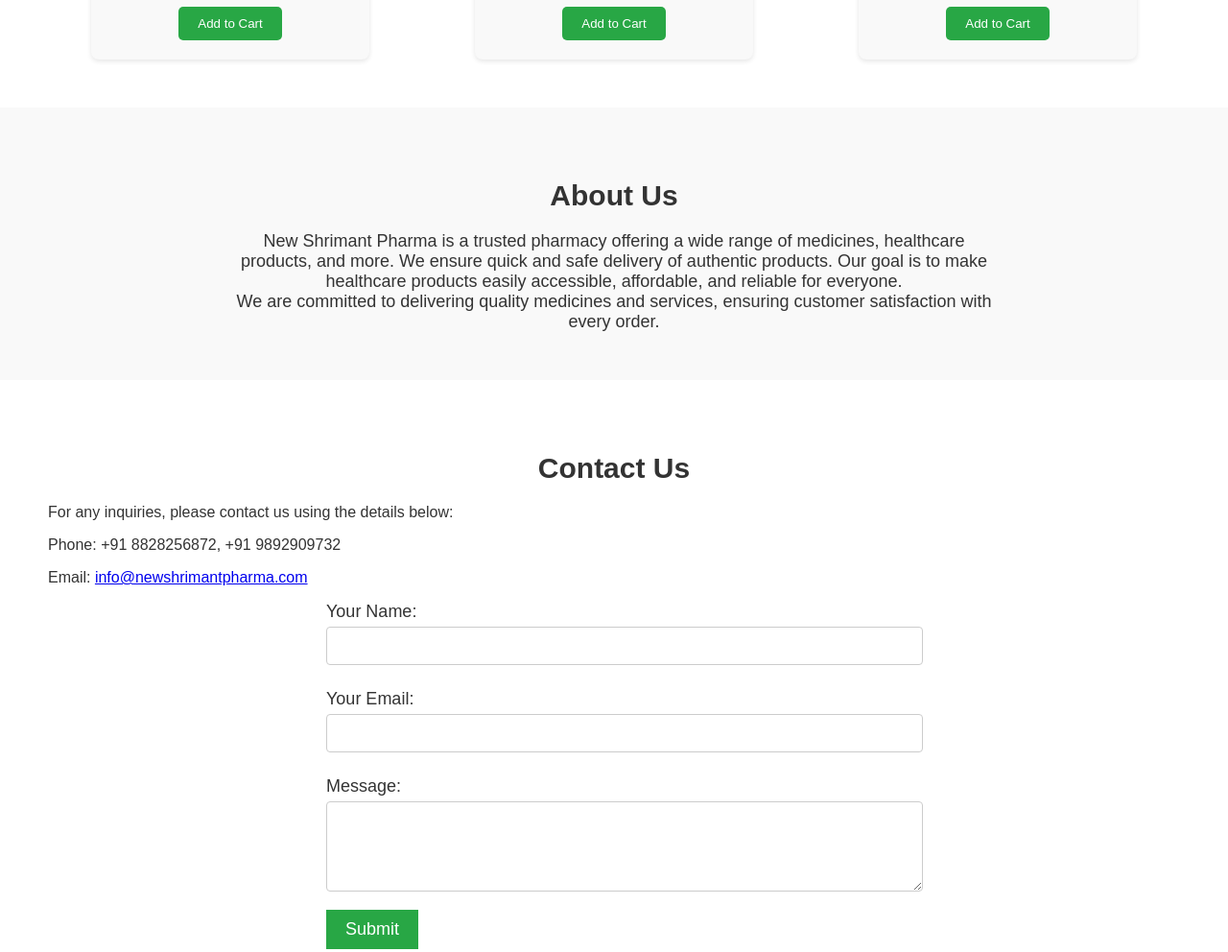
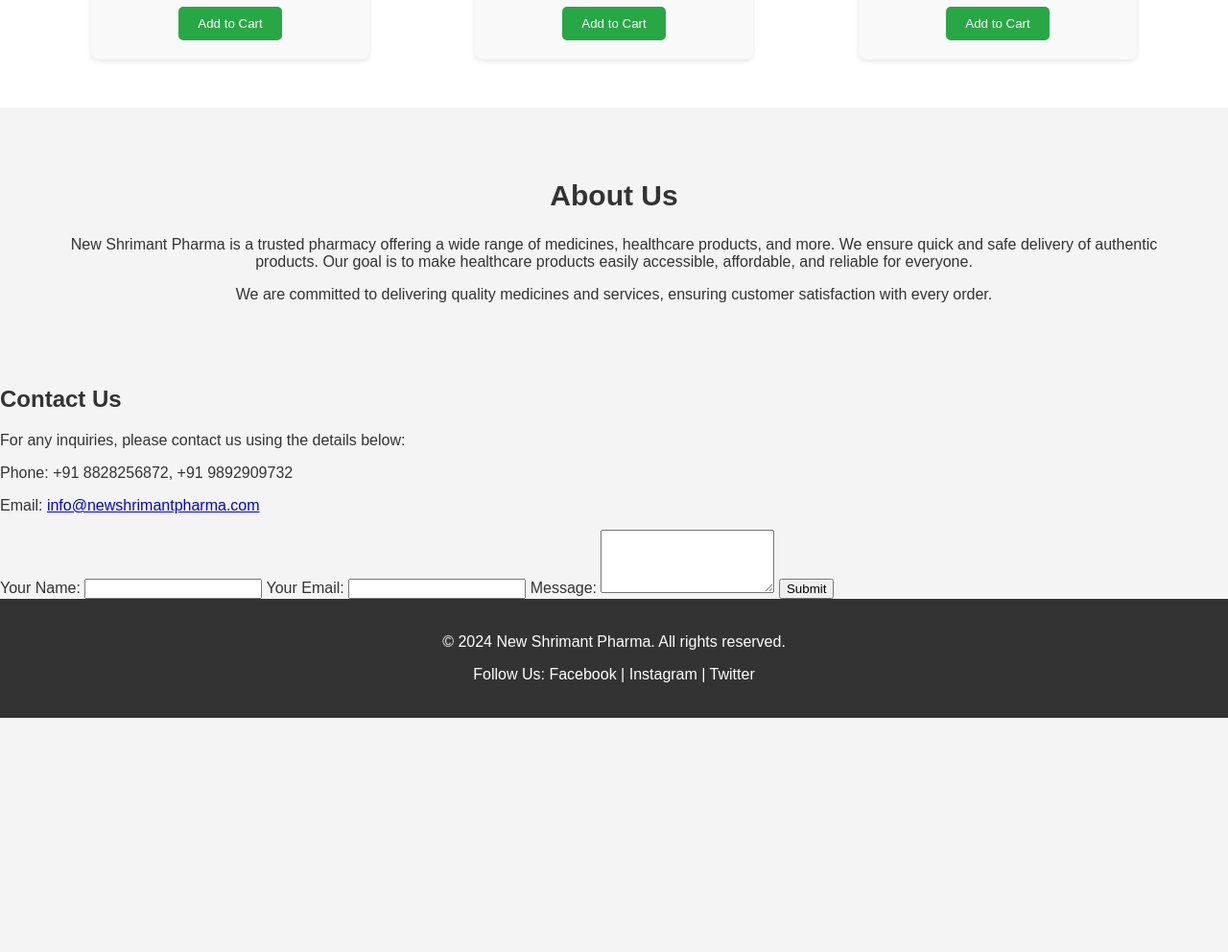
Before and after one commit to manojjadhav07022018/new-shrimant-pharma, a plain HTML site: page index.html in a window 1280 px wide. Shown: the part 1263-2255 px from the top of the page at 96% size. After the commit the page ends 2011 px from the top, so only its background shows below. Drawn offline with Linux system fonts and the light colour scheme; a script that the page names is missing.

Commit message:
Update styles.css

```diff
--- a/styles.css
+++ b/styles.css
@@ -95,8 +95,8 @@
 .product-list {
     display: flex;
     justify-content: space-around;
+    gap: 20px;
     flex-wrap: wrap;
-    gap: 20px;
 }
 
 .product-card {
@@ -113,20 +113,19 @@
     transform: translateY(-10px);
 }
 
+.product-logo {
+    margin-bottom: 10px;
+}
+
 .product-card img {
     width: 100%;
     height: auto;
     border-radius: 8px;
 }
 
-.product-logo {
-    margin-bottom: 10px;
-}
-
 .product-card h3 {
     margin-top: 10px;
     font-size: 22px;
-    color: #333;
 }
 
 .product-card .price {
@@ -154,69 +153,15 @@
     background-color: #218838;
 }
 
-
 /* About Section */
 .about {
     padding: 50px;
-    background-color: #f9f9f9;
+    background-color: #f4f4f4;
+    text-align: center;
 }
 
 .about h2 {
-    text-align: center;
     font-size: 30px;
-    margin-bottom: 20px;
-}
-
-.about p {
-    font-size: 18px;
-    text-align: center;
-    max-width: 800px;
-    margin: 0 auto;
-}
-
-/* Contact Section */
-.contact {
-    padding: 50px;
-    background-color: white;
-}
-
-.contact h2 {
-    text-align: center;
-    font-size: 30px;
-    margin-bottom: 20px;
-}
-
-.contact form {
-    max-width: 600px;
-    margin: 0 auto;
-}
-
-.contact label {
-    display: block;
-    margin: 10px 0 5px;
-    font-size: 18px;
-}
-
-.contact input, .contact textarea {
-    width: 100%;
-    padding: 10px;
-    font-size: 16px;
-    margin-bottom: 15px;
-    border-radius: 4px;
-    border: 1px solid #ccc;
-}
-
-.contact button {
-    padding: 10px 20px;
-    font-size: 18px;
-    background-color: #28a745;
-    color: white;
-    border: none;
-    cursor: pointer;
-}
-
-.contact button:hover {
-    background-color: #218838;
 }
 
 /* Footer Section */
```
